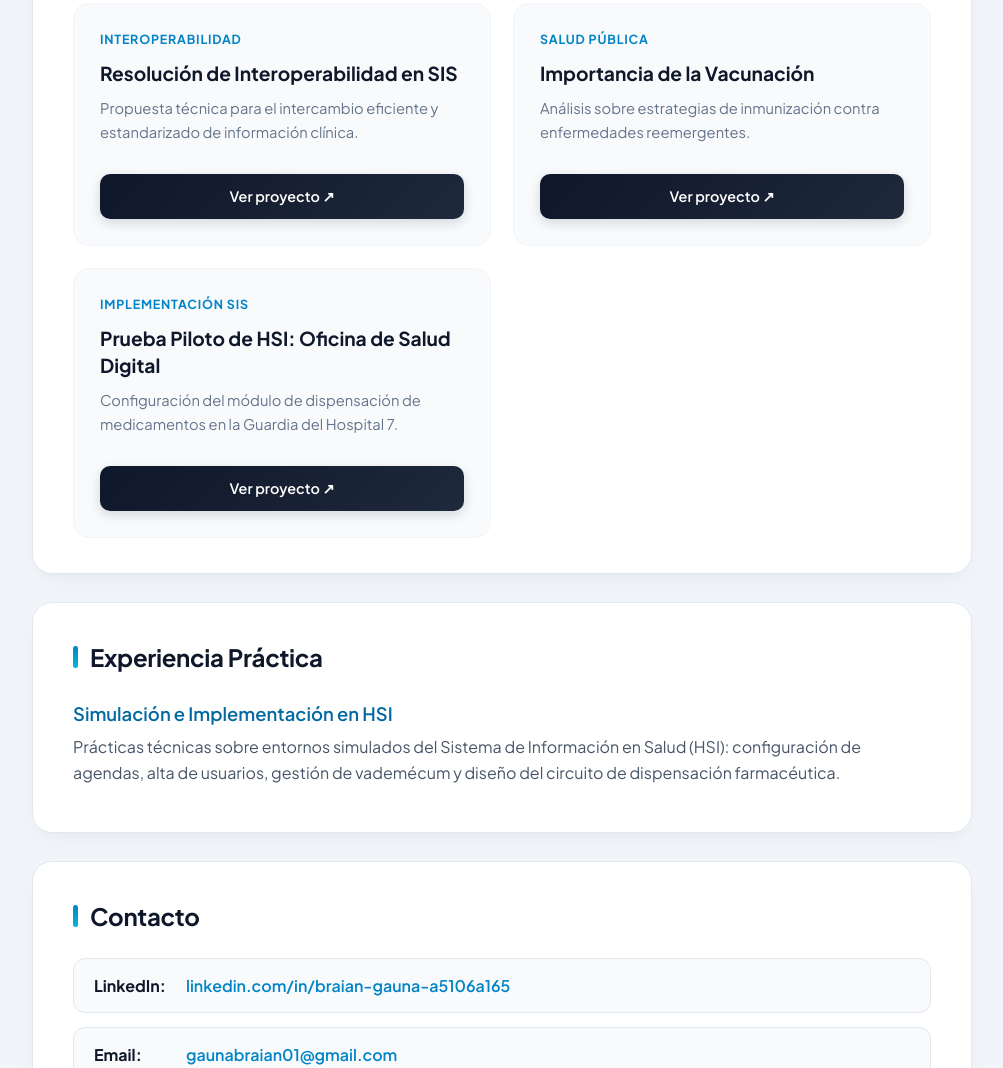
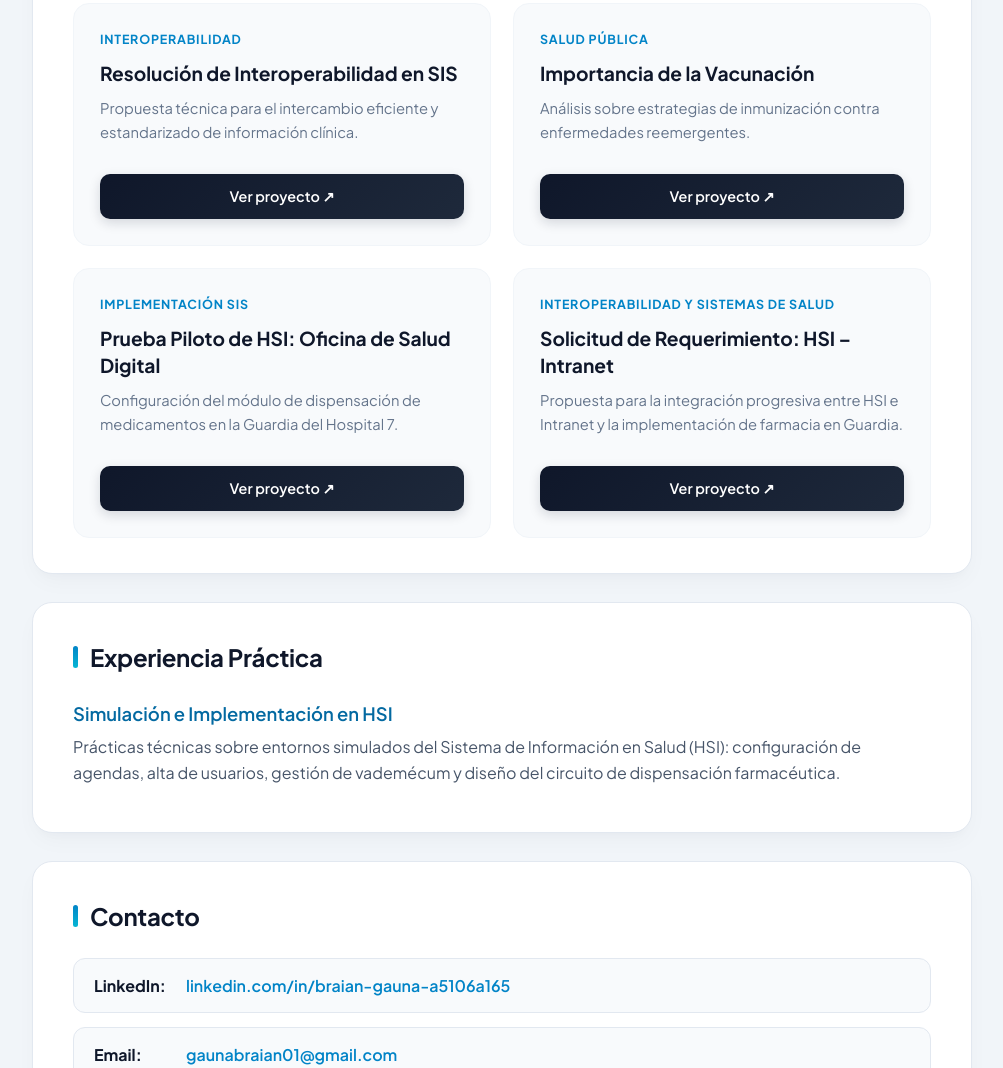
Before and after one commit to gaunabraian01-cyber/braiangauna.github.io, a plain HTML site: page index.html in a window 1280 px wide. Shown: the part 1589-2657 px from the top of the page, without its empty margins (138-1141 px from the left). Drawn offline with Linux system fonts and the light colour scheme.

Commit message:
Update index.html

```diff
--- a/index.html
+++ b/index.html
@@ -383,6 +383,16 @@
             <a href="prueba-hsi.html" class="boton">Ver proyecto ↗</a>
         </div>
 
+        <!-- PROYECTO 6 -->
+        <div class="tarjeta">
+            <div>
+                <p class="tipo-proyecto">Interoperabilidad y Sistemas de Salud</p>
+                <h3>Solicitud de Requerimiento: HSI – Intranet</h3>
+                <p>Propuesta para la integración progresiva entre HSI e Intranet y la implementación de farmacia en Guardia.</p>
+            </div>
+            <a href="hsi-intranet.html" class="boton">Ver proyecto ↗</a>
+        </div>
+
     </div>
 </section>
 
```
Lines whose indentation alone changed are shown as unchanged.
